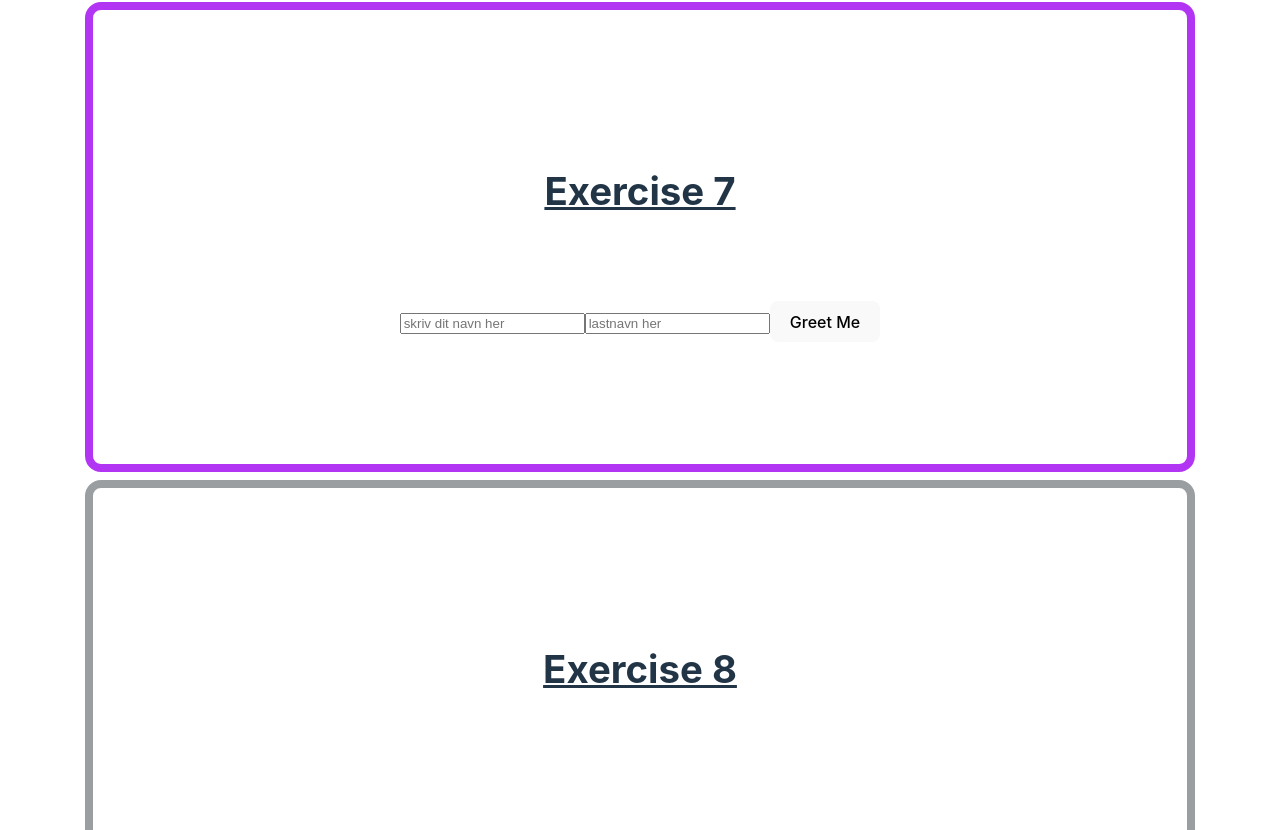
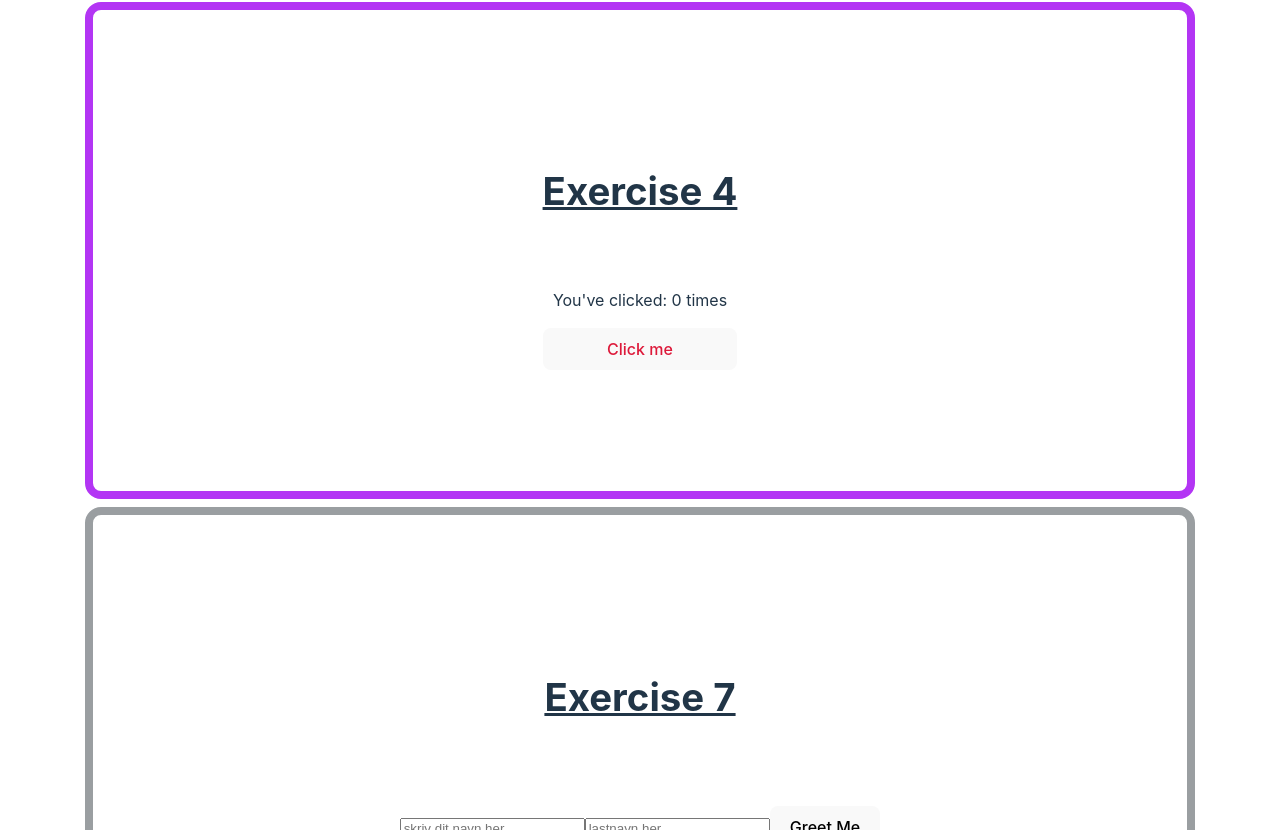
Before and after one commit to Eon4/react-exercise, a React (Vite) app in the folder react-øvelse/: page / in a window 1280 px wide. Shown: the part 1570-2400 px from the top of the page. Built offline with nearby package versions, Linux system fonts and the light colour scheme; no server answers.

Commit message:
update on 4

```diff
--- a/react-øvelse/src/App.jsx
+++ b/react-øvelse/src/App.jsx
@@ -2,7 +2,7 @@ import "./App.css";
 import { Exercise1 } from "./components/exercise1/exercise1";
 import { Exercise2 } from "./components/exercise2/exercise2";
 import { Exercise3 } from "./components/exercise3/exercise3";
-// import { Exercise4 } from "./components/exercise4/Exercise4";
+import { Exercise4 } from "./components/exercise4/exercise4";
 // import { Exercise5 } from "./components/exercise5/Exercise5";
 // import { Exercise6 } from "./components/exercise6/Exercise6";
 import { Exercise7 } from "./components/exercise7/exercise7";
@@ -16,7 +16,7 @@ function App() {
       <Exercise1 />
       <Exercise2 />
       <Exercise3 />
-      {/* <Exercise4 /> */}
+      <Exercise4 />
       {/* <Exercise5 /> */}
       {/* <Exercise6/> */}
       <Exercise7/>
--- /dev/null
+++ b/react-øvelse/src/components/exercise4/exercise4.jsx
@@ -0,0 +1,14 @@
+import { useState } from "react";
+import { Wrapper } from "../wrapper/wrapper";
+import style from "../exercise4/exercise4.module.scss";
+
+export function Exercise4() {
+  const [count, setCount] = useState(0);
+
+  return (
+    <Wrapper title="Exercise 4">
+      <p>You've clicked: {count} times</p>
+      <button className = {style.buttonMe} onClick={() => setCount(count + 1)}>Click me</button>
+    </Wrapper>
+  );
+}
--- a/react-øvelse/src/components/exercise4/exercise4.module.scss
+++ b/react-øvelse/src/components/exercise4/exercise4.module.scss
@@ -0,0 +1,4 @@
+
+.buttonMe{
+    color: rgb(221, 25, 58);
+}
```
Also changed, not shown: react-øvelse/src/components/exercise4/exercise.jsx (deleted).
